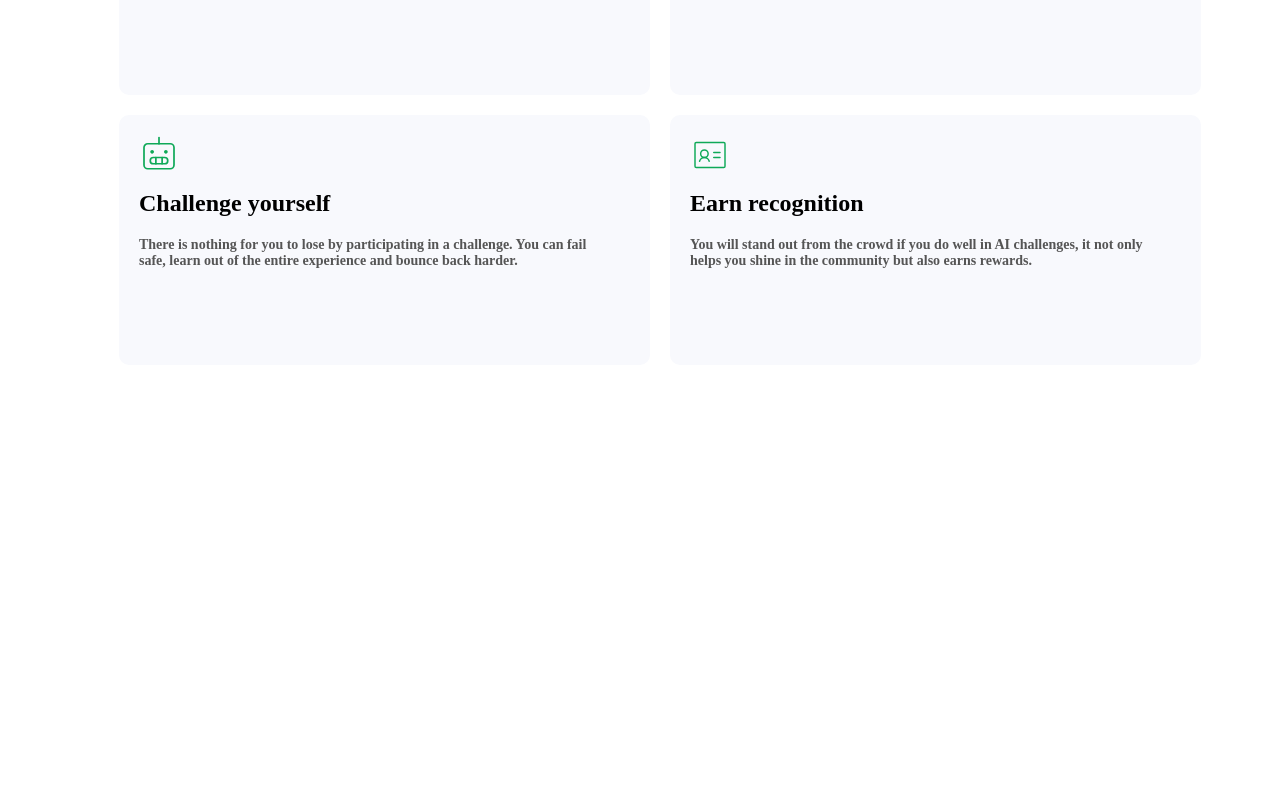
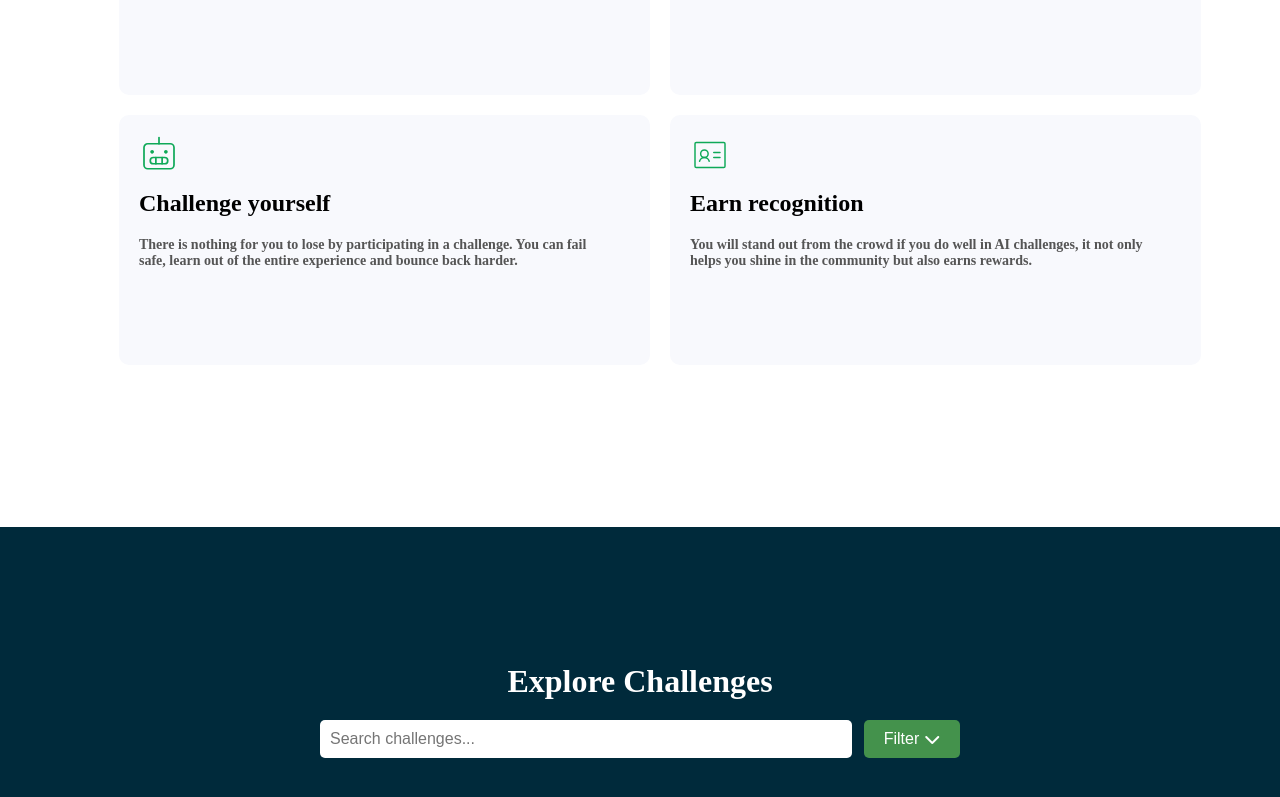
Before and after one commit to arpan-semwal/Hackathon-Dashboard, a React (Vite) app in the folder frontend/: page / in a window 1280 px wide. Shown: the part 1200-1997 px from the top of the page. Before the commit the page ends 1727 px from the top, so only its background shows below. Built offline with nearby package versions, Linux system fonts and the light colour scheme.

Commit message:
SearchBar

```diff
--- a/frontend/package.json
+++ b/frontend/package.json
@@ -12,6 +12,7 @@
   "dependencies": {
     "@emotion/react": "^11.13.3",
     "@emotion/styled": "^11.13.0",
+    "@fortawesome/fontawesome-free": "^6.6.0",
     "@mui/icons-material": "^6.0.1",
     "@mui/material": "^6.0.1",
     "@mui/styled-engine-sc": "^6.0.1",
--- /dev/null
+++ b/frontend/src/components/SearchBar/Search.css
@@ -0,0 +1,162 @@
+.search {
+	width: 100%;
+	height: 386px;
+	background: #002a3b;
+	color: #ffffff;
+	display: flex;
+	flex-direction: column;
+	justify-content: center;
+	align-items: center;
+	position: relative;
+}
+
+.search-title {
+	font-size: 32px;
+	font-weight: bold;
+	margin-bottom: 20px;
+}
+
+.search-bar-container {
+	width: 50%;
+	display: flex;
+	align-items: center;
+	justify-content: space-between;
+	position: relative;
+}
+
+.search-input {
+	width: 80%;
+	padding: 10px;
+	border: none;
+	border-radius: 5px;
+	font-size: 16px;
+}
+
+.filter-button {
+	width: 15%;
+	padding: 10px;
+	background-color: #44924c;
+	border: none;
+	border-radius: 5px;
+	color: #ffffff;
+	font-size: 16px;
+	cursor: pointer;
+	margin-left: 10px;
+	display: flex;
+	align-items: center;
+	justify-content: center;
+}
+
+.filter-button i {
+	margin-left: 5px;
+}
+
+.filter-button:hover {
+	background-color: #36743b;
+}
+
+.dropdown-menu {
+	position: absolute;
+	top: 50px;
+	right: 0;
+	background-color: #ffffff;
+	color: #002a3b;
+	border-radius: 5px;
+	box-shadow: 0 4px 8px rgba(0, 0, 0, 0.1);
+	width: 250px;
+	z-index: 10;
+	opacity: 0;
+	transform: translateY(-10px);
+	transition: opacity 0.3s ease, transform 0.3s ease;
+}
+
+.dropdown-menu.open {
+	opacity: 1;
+	transform: translateY(0);
+}
+
+.dropdown-menu .dropdown-section {
+	padding: 10px;
+}
+
+.dropdown-menu h3 {
+	font-size: 16px;
+	margin: 0 0 10px 0;
+	color: #002a3b;
+}
+
+.dropdown-menu .dropdown-subsection {
+	margin-bottom: 10px;
+}
+
+.dropdown-menu .dropdown-subsection h4 {
+	font-size: 14px;
+	margin: 0 0 10px 0;
+	color: #002a3b;
+}
+
+.dropdown-menu ul {
+	list-style-type: none;
+	padding: 0;
+	margin: 0;
+}
+
+.dropdown-menu li {
+	padding: 10px;
+	cursor: pointer;
+	display: flex;
+	align-items: center;
+}
+
+.dropdown-menu li:hover {
+	background-color: #f0f0f0;
+}
+
+.dropdown-menu input[type="checkbox"] {
+	margin-right: 10px;
+}
+
+.overlay {
+	position: fixed;
+	top: 0;
+	left: 0;
+	width: 100%;
+	height: 100%;
+	background-color: rgba(0, 0, 0, 0.5);
+	z-index: 5;
+	opacity: 0;
+	transition: opacity 0.3s ease;
+	pointer-events: none;
+}
+
+.overlay.active {
+	opacity: 1;
+	pointer-events: auto;
+}
+
+.selected-filters-container {
+	width: 50%;
+	display: flex;
+	flex-wrap: wrap;
+	gap: 10px;
+	margin-top: 20px;
+	justify-content: flex-start;
+}
+
+.selected-filter {
+	background: #F8F9FD7D;
+	color: #002a3b;
+	padding: 5px 10px;
+	border-radius: 30px;
+	display: flex;
+	align-items: center;
+}
+
+.remove-filter-button {
+	background: none;
+	border: none;
+	color: #002a3b;
+	font-size: 16px;
+	margin-left: 5px;
+	cursor: pointer;
+}
--- /dev/null
+++ b/frontend/src/components/SearchBar/Search.jsx
@@ -0,0 +1,161 @@
+import { useState } from "react";
+import "./Search.css";
+import '@fortawesome/fontawesome-free/css/all.min.css';
+
+export default function Search() {
+  const [isDropdownOpen, setIsDropdownOpen] = useState(false);
+  const [selectedOptions, setSelectedOptions] = useState({
+    option1: false,
+    option2: false,
+    option3: false,
+    option4: false,
+    option5: false,
+    option6: false,
+    option7: false,
+  });
+
+  const toggleDropdown = () => {
+    setIsDropdownOpen(!isDropdownOpen);
+  };
+
+  const handleCheckboxChange = (e) => {
+    const { name, checked } = e.target;
+    setSelectedOptions({
+      ...selectedOptions,
+      [name]: checked,
+    });
+  };
+
+  const removeFilter = (option) => {
+    setSelectedOptions({
+      ...selectedOptions,
+      [option]: false,
+    });
+  };
+
+  const closeDropdown = () => {
+    setIsDropdownOpen(false);
+  };
+
+  const selectedFilters = Object.keys(selectedOptions).filter(
+    (option) => selectedOptions[option]
+  );
+
+  return (
+    <div className="search">
+      <h2 className="search-title">Explore Challenges</h2>
+      <div className="search-bar-container">
+        <input
+          type="text"
+          className="search-input"
+          placeholder="Search challenges..."
+        />
+        <button className="filter-button" onClick={toggleDropdown}>
+          Filter <i className="fas fa-chevron-down"></i>
+        </button>
+        {isDropdownOpen && (
+          <>
+            <div
+              className={`overlay ${isDropdownOpen ? "active" : ""}`}
+              onClick={closeDropdown}
+            ></div>
+            <div className={`dropdown-menu ${isDropdownOpen ? "open" : ""}`}>
+              <div className="dropdown-section">
+                <h3>Filter</h3>
+                <div className="dropdown-subsection">
+                  <h4>Status</h4>
+                  <ul>
+                    <li>
+                      <label>
+                        <input
+                          type="checkbox"
+                          name="option2"
+                          checked={selectedOptions.option2}
+                          onChange={handleCheckboxChange}
+                        />
+                        Active
+                      </label>
+                    </li>
+                    <li>
+                      <label>
+                        <input
+                          type="checkbox"
+                          name="option3"
+                          checked={selectedOptions.option3}
+                          onChange={handleCheckboxChange}
+                        />
+                        Upcoming
+                      </label>
+                    </li>
+                    <li>
+                      <label>
+                        <input
+                          type="checkbox"
+                          name="option4"
+                          checked={selectedOptions.option4}
+                          onChange={handleCheckboxChange}
+                        />
+                        Past
+                      </label>
+                    </li>
+                  </ul>
+                </div>
+                <div className="dropdown-subsection">
+                  <h4>Level</h4>
+                  <ul>
+                    <li>
+                      <label>
+                        <input
+                          type="checkbox"
+                          name="option5"
+                          checked={selectedOptions.option5}
+                          onChange={handleCheckboxChange}
+                        />
+                        Easy
+                      </label>
+                    </li>
+                    <li>
+                      <label>
+                        <input
+                          type="checkbox"
+                          name="option6"
+                          checked={selectedOptions.option6}
+                          onChange={handleCheckboxChange}
+                        />
+                        Medium
+                      </label>
+                    </li>
+                    <li>
+                      <label>
+                        <input
+                          type="checkbox"
+                          name="option7"
+                          checked={selectedOptions.option7}
+                          onChange={handleCheckboxChange}
+                        />
+                        Hard
+                      </label>
+                    </li>
+                  </ul>
+                </div>
+              </div>
+            </div>
+          </>
+        )}
+      </div>
+      <div className="selected-filters-container">
+        {selectedFilters.map((filter) => (
+          <div key={filter} className="selected-filter">
+            {filter}
+            <button
+              className="remove-filter-button"
+              onClick={() => removeFilter(filter)}
+            >
+              ×
+            </button>
+          </div>
+        ))}
+      </div>
+    </div>
+  );
+}
--- a/frontend/src/pages/HomePage.jsx
+++ b/frontend/src/pages/HomePage.jsx
@@ -3,6 +3,7 @@ import Description from "../components/Description/Description";
 
 import Details from "../components/Details/Details";
 import Navbar from "../components/Navbar/Navbar";
+import Search from "../components/SearchBar/Search";
 
 
 
@@ -13,6 +14,7 @@ export default function HomePage() {
 	  <CreateChallenge/>
 	  <Details/>
 	  <Description/>
+	  <Search/>
 
 	</div>
   )
```
Also changed, not shown: 1 other file (tests, documents, lock files or other folders).
